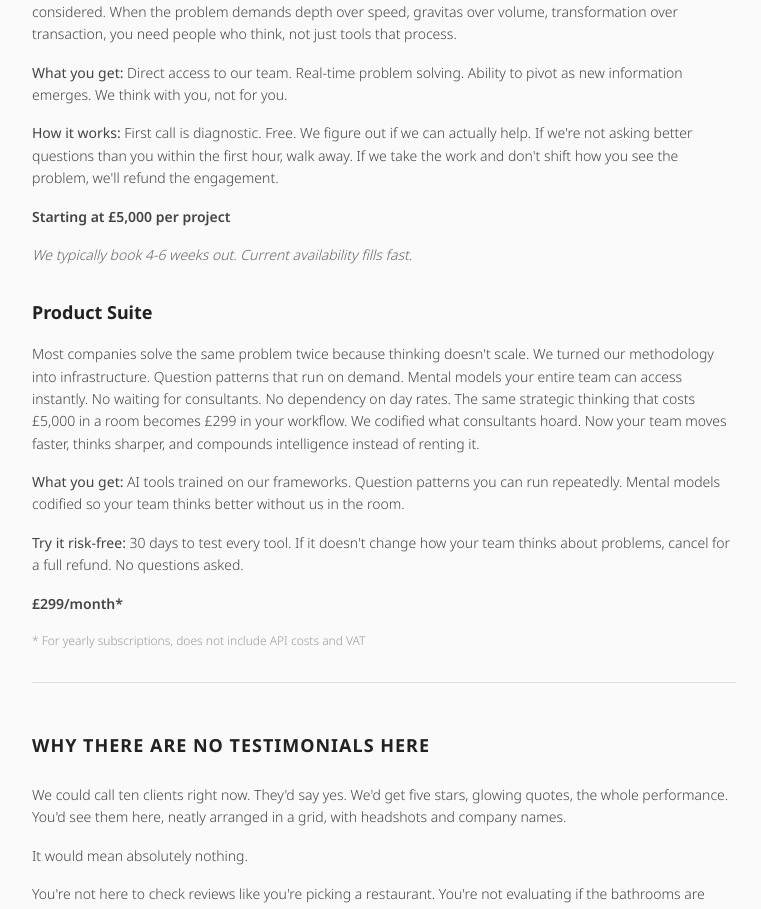
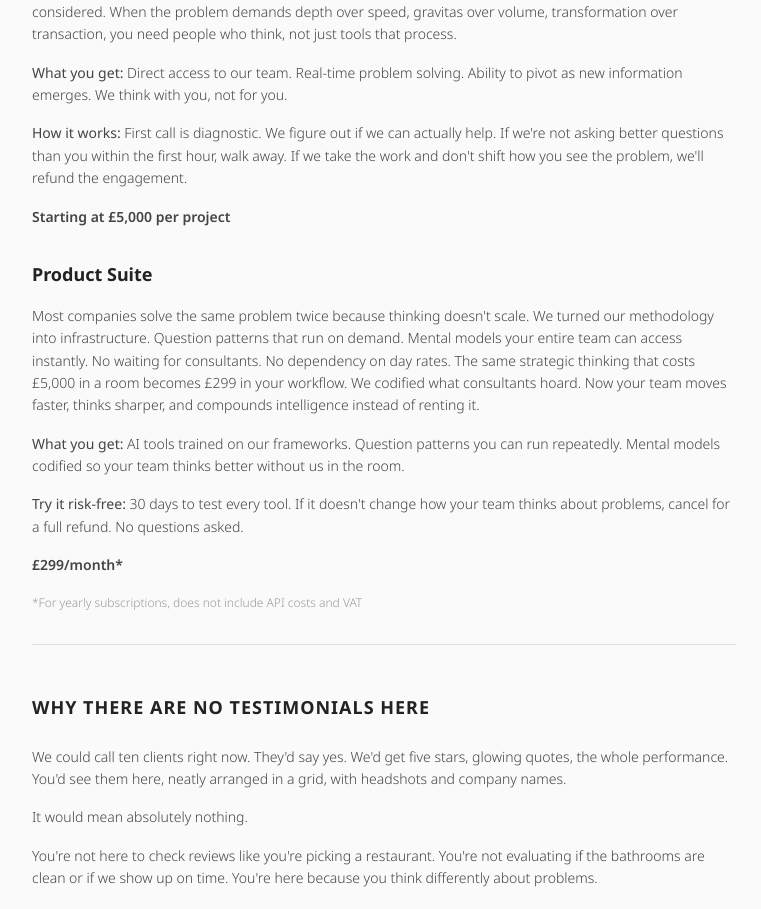
Before and after one commit to RayPrismatica/prismatica-website-fire, a Next.js app: page /what in a window 1280 px wide. Shown: the part 1066-1975 px from the top of the page, without its empty margins (256-1017 px from the left). Built offline with nearby package versions, Linux system fonts and the light colour scheme.

Commit message:
Update page.tsx

```diff
--- a/app/what/page.tsx
+++ b/app/what/page.tsx
@@ -52,11 +52,9 @@ export default async function WhatWeDoPage() {
 
         <p><strong>What you get:</strong> Direct access to our team. Real-time problem solving. Ability to pivot as new information emerges. We think with you, not for you.</p>
 
-        <p><strong>How it works:</strong> First call is diagnostic. Free. We figure out if we can actually help. If we're not asking better questions than you within the first hour, walk away. If we take the work and don't shift how you see the problem, we'll refund the engagement.</p>
+        <p><strong>How it works:</strong> First call is diagnostic. We figure out if we can actually help. If we're not asking better questions than you within the first hour, walk away. If we take the work and don't shift how you see the problem, we'll refund the engagement.</p>
 
         <p style={{ fontWeight: 600 }}>Starting at £5,000 per project</p>
-
-        <p style={{ fontSize: '14px', color: '#666', fontStyle: 'italic' }}>We typically book 4-6 weeks out. Current availability fills fast.</p>
 
         <h3 style={{ marginTop: '32px', marginBottom: '16px' }}>Product Suite</h3>
 
@@ -68,7 +66,7 @@ export default async function WhatWeDoPage() {
 
         <p style={{ fontWeight: 600 }}>£299/month*</p>
 
-        <p style={{ fontSize: '12px', color: '#999', marginTop: '8px' }}>* For yearly subscriptions, does not include API costs and VAT</p>
+        <p style={{ fontSize: '12px', color: '#999', marginTop: '8px' }}>*For yearly subscriptions, does not include API costs and VAT</p>
 
         <hr style={{ border: 'none', borderTop: '1px solid #e0e0e0', margin: '32px 0' }} />
 
```
